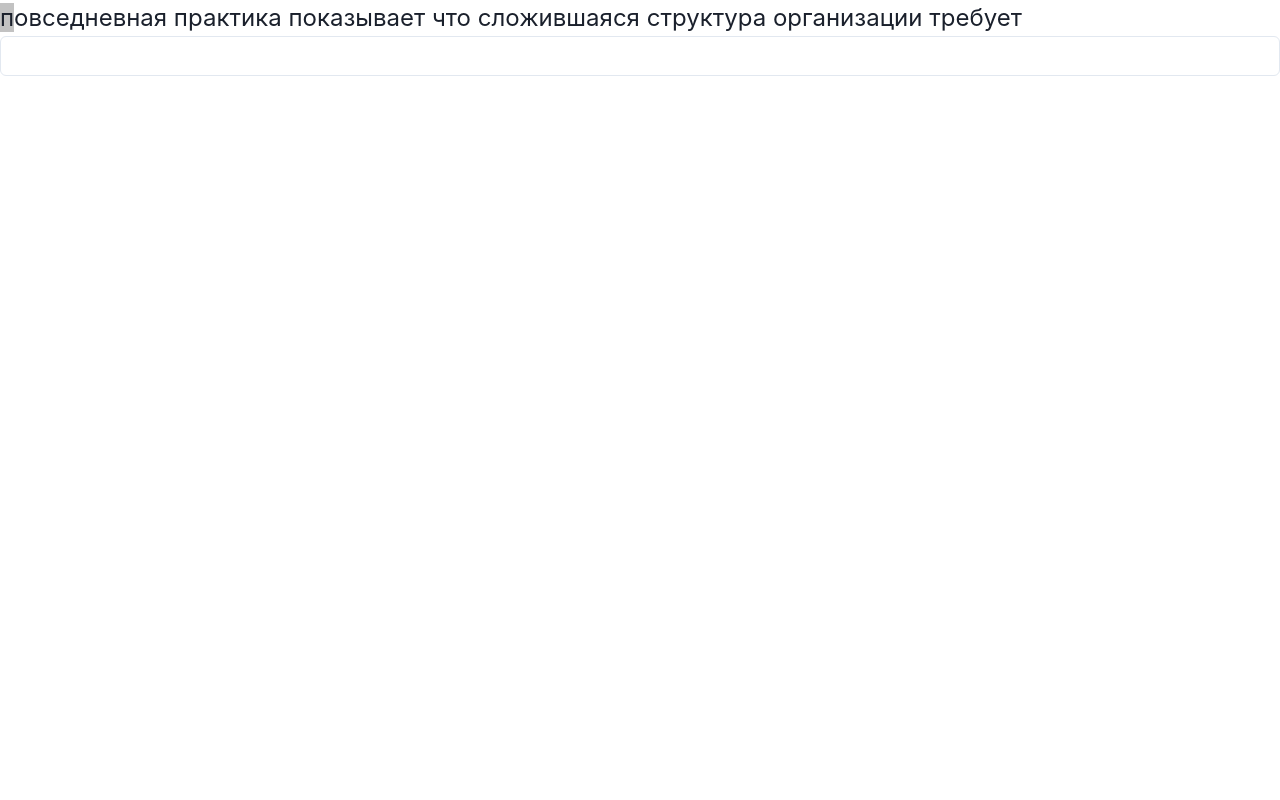
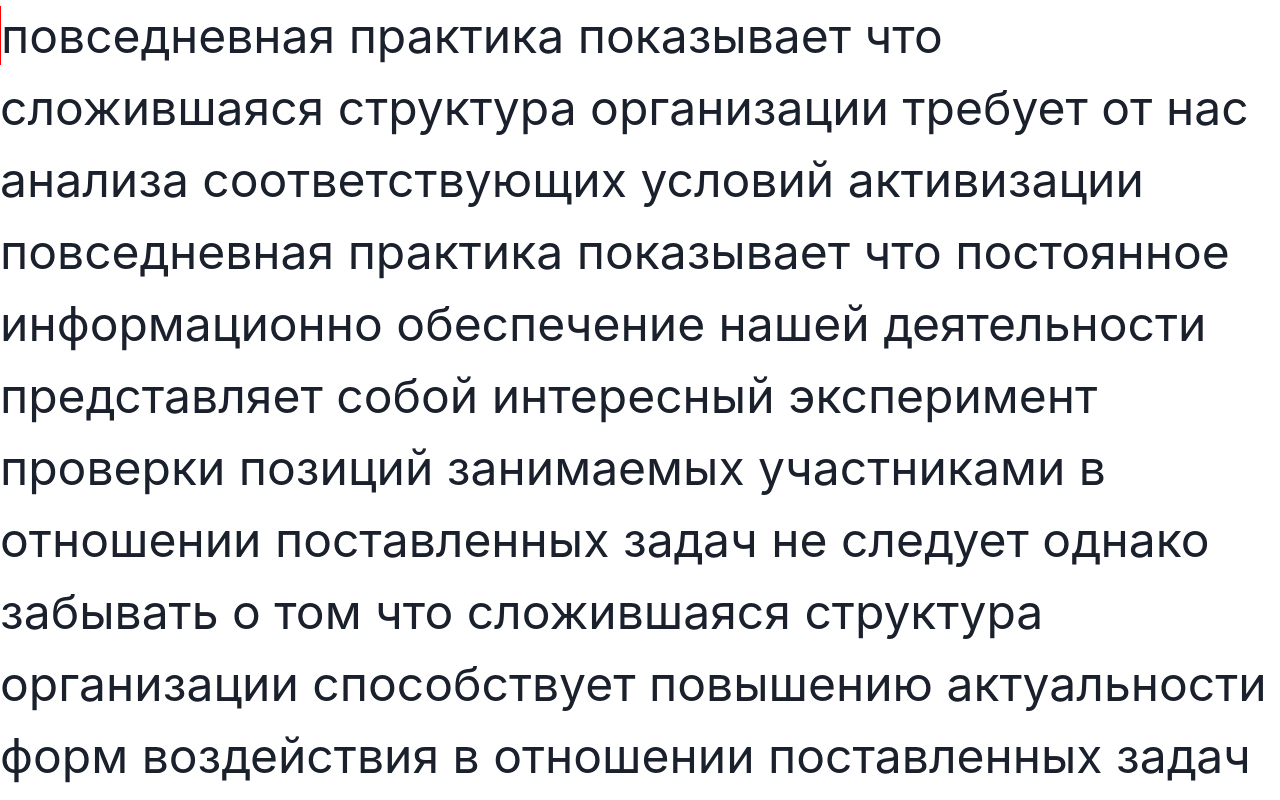
Before and after one commit to denischagin/code-typing-frontend, a React (Vite) app: page / in a window 1280 px wide. Shown: the top 800 px of the page. Built offline with nearby package versions, Linux system fonts and the light colour scheme.

Commit message:
perf: вынес на отдельные компоненты и оптимизировал рендеринг символов

```diff
--- a/src/App.tsx
+++ b/src/App.tsx
@@ -1,5 +1,5 @@
 import {Input, Text} from "@chakra-ui/react";
-import {textMock, TSymbol, TText, TWord} from "./entities/text";
+import {textMock, TSymbol, TText, TWord, Word} from "./entities/text";
 import {ChangeEventHandler, useState} from "react";
 
 function App() {
@@ -58,66 +58,83 @@ function App() {
         //     setTypingValue("")
         //     return
         // }
-        setCurrentText((prevCurrentText) => {
-            return prevCurrentText.map((word, index) => {
-                if (index !== currentWordIndex) {
-                    return word;
-                }
+        // setCurrentText((prevCurrentText) => {
+        //     return prevCurrentText.map((word, index) => {
+        //         if (index !== currentWordIndex) {
+        //             return word;
+        //         }
+        //
+        //         const updatedSymbols = word.symbols.map((symbol, symbolIndex) => {
+        //             if (symbol.symbol === typedValue[symbolIndex] && typedValue.includes(symbol.symbol)) {
+        //                 return symbol;
+        //             }
+        //
+        //             return {...symbol, overrideSymbol: typedValue[symbol.symbolIndex]};
+        //         });
+        //
+        //         return {...word, symbols: updatedSymbols};
+        //     });
+        // });
+        currentTextTemp[currentWordIndex].symbols =
+            currentTextTemp[currentWordIndex].symbols
+                .map((symbol, index) => {
+                    console.log(index)
+                    if (symbol.symbol === typedValue[index] && typedValue.includes(symbol.symbol)) return symbol
 
-                const updatedSymbols = word.symbols.map((symbol, symbolIndex) => {
-                    if (symbol.symbol === typedValue[symbolIndex] && typedValue.includes(symbol.symbol)) {
-                        return symbol;
-                    }
+                    return {...symbol, overrideSymbol: typedValue[symbol.symbolIndex]}
+                })
 
-                    return {...symbol, overrideSymbol: typedValue[symbol.symbolIndex]};
-                });
-
-                return {...word, symbols: updatedSymbols};
-            });
-        });
-        // currentTextTemp[currentWordIndex].symbols =
-        //     currentTextTemp[currentWordIndex].symbols
-        //         .map((symbol, index) => {
-        //             if (index < typedValue.length && typedValue.includes(symbol.symbol)) return symbol
-        //
-        //             return {...symbol, overrideSymbol: typedValue[symbol.symbolIndex]}
-        //         })
-        //
-        // setCurrentText(currentTextTemp)
+        setCurrentText(currentTextTemp)
     }
 
     return (
         <div>
             <Text fontSize="x-large">
                 {currentText.map(({wordId, symbols, wordIndex}) => (
-                    <Text as="span" key={wordId}>
-                        <Text
-                            as="span"
-                            bgColor={currentWord && wordIndex === currentWord.wordIndex + 1 && currentWord.word === typingValue ? "blackAlpha.400" : undefined}
-                        >
-                            {" "}
-                        </Text>
-                        {symbols.map(({symbol, symbolId, overrideSymbol, symbolIndex}) => (
-                            overrideSymbol ?
-                                <Text
-                                    key={symbolId}
-                                    as="span"
-                                    color="red"
-                                    borderBottom={overrideSymbol === " " ? "1px solid red" : undefined}
-                                    bgColor={currentWordIndex === wordIndex && symbolIndex === currentSymbolIndex ? "blackAlpha.400" : undefined}
-                                >
-                                    {overrideSymbol === " " ? symbol : overrideSymbol}
-                                </Text>
-                                :
-                                <Text
-                                    key={symbolId}
-                                    as="span"
-                                    bgColor={currentWordIndex === wordIndex && symbolIndex === currentSymbolIndex ? "blackAlpha.400" : undefined}
-                                >
-                                    {symbol}
-                                </Text>
-                        ))}
-                    </Text>
+                    <Word
+                        key={wordId}
+                        wordId={wordId}
+                        symbols={symbols}
+                        currentWordIndex={currentWordIndex}
+                        wordIndex={wordIndex}
+                        isSpaceBeforeWord={
+                            currentWord
+                            && wordIndex === currentWord.wordIndex + 1
+                            && currentWord.word === typingValue
+                        }
+                        currentSymbolIndex={currentSymbolIndex}
+                    />
+                    // <Text as="span" key={wordId}>
+                    //     <Text
+                    //         as="span"
+                    //         bgColor={currentWord
+                    //         && wordIndex === currentWord.wordIndex + 1
+                    //         && currentWord.word === typingValue
+                    //             ? "blackAlpha.400" : undefined}
+                    //     >
+                    //         {" "}
+                    //     </Text>
+                    //     {symbols.map(({symbol, symbolId, overrideSymbol, symbolIndex}) => (
+                    //         overrideSymbol ?
+                    //             <Text
+                    //                 key={symbolId}
+                    //                 as="span"
+                    //                 color="red"
+                    //                 borderBottom={overrideSymbol === " " ? "1px solid red" : undefined}
+                    //                 bgColor={currentWordIndex === wordIndex && symbolIndex === currentSymbolIndex ? "blackAlpha.400" : undefined}
+                    //             >
+                    //                 {overrideSymbol === " " ? symbol : overrideSymbol}
+                    //             </Text>
+                    //             :
+                    //             <Text
+                    //                 key={symbolId}
+                    //                 as="span"
+                    //                 bgColor={currentWordIndex === wordIndex && symbolIndex === currentSymbolIndex ? "blackAlpha.400" : undefined}
+                    //             >
+                    //                 {symbol}
+                    //             </Text>
+                    //     ))}
+                    // </Text>
                 ))}
             </Text>
 
--- a/src/entities/text/index.ts
+++ b/src/entities/text/index.ts
@@ -1 +1,2 @@
 export * from "./model";
+export * from "./ui";
--- /dev/null
+++ b/src/entities/text/ui/Symbol/Symbol.interface.ts
@@ -0,0 +1,7 @@
+export interface SymbolProps {
+    symbolId: string
+    symbol: string
+    status: TSymbolStatus
+}
+
+export type TSymbolStatus = 'error' | 'default' | 'printing' | 'override'
--- /dev/null
+++ b/src/entities/text/ui/Symbol/Symbol.tsx
@@ -0,0 +1,43 @@
+import {Text, TextProps} from "@chakra-ui/react";
+import {SymbolProps, TSymbolStatus} from "./Symbol.interface.ts";
+import {memo, ReactElement, ReactNode} from "react";
+
+
+export const Symbol = memo(({symbolId, symbol, status}: SymbolProps) => {
+    const commonProps: Partial<TextProps> = {
+        key: symbolId,
+        fontSize: "xxx-large",
+        children:
+            symbol === " " && status === "override"
+                ? <>{" "}</>
+                : symbol,
+        as: "span"
+    }
+
+    const symbolByStatus: Record<TSymbolStatus, ReactElement> = {
+        default:
+            <Text
+                {...commonProps}
+                key={symbolId}
+            />,
+        error:
+            <Text
+                {...commonProps}
+                key={symbolId}
+                color='red'
+            />,
+        printing:
+            <Text
+                {...commonProps}
+                borderLeft="1px solid red"
+                // bgColor="blackAlpha.400"
+            />
+        ,
+        override:
+            <Text
+                {...commonProps}
+                borderBottom="1px solid red"
+            />
+    }
+    return symbolByStatus[status]
+})
--- /dev/null
+++ b/src/entities/text/ui/Symbol/index.ts
@@ -0,0 +1,2 @@
+export {Symbol} from './Symbol.tsx'
+export type {SymbolProps} from './Symbol.interface.ts'
--- /dev/null
+++ b/src/entities/text/ui/Word/Word.interface.ts
@@ -0,0 +1,13 @@
+import {TSymbol} from "../../model";
+
+export interface WordProps {
+    wordId: string
+    symbols: TSymbol[]
+    currentWordIndex: number
+    currentSymbolIndex: number
+    wordIndex: number
+    isSpaceBeforeWord: boolean
+    // status: wordStatus
+}
+
+export type wordStatus = 'current' | 'default' | 'error' | 'printed'
--- /dev/null
+++ b/src/entities/text/ui/Word/Word.tsx
@@ -0,0 +1,33 @@
+import {WordProps} from "./Word.interface.ts";
+import {Text} from "@chakra-ui/react";
+import {memo} from "react";
+import {Symbol} from "../Symbol";
+import {TSymbolStatus} from "../Symbol/Symbol.interface.ts";
+
+export const Word = memo(({
+                              wordId, symbols, currentWordIndex, currentSymbolIndex, wordIndex, isSpaceBeforeWord
+                          }: WordProps) => {
+
+
+    return (
+        <Text as="span" key={wordId}>
+            <Symbol
+                symbolId={`space-${wordId}`}
+                symbol={" "}
+                status={isSpaceBeforeWord ? "printing" : "default"}
+            />
+
+            {symbols.map(({symbol, symbolId, overrideSymbol, symbolIndex}) => (
+                <Symbol
+                    symbolId={symbolId}
+                    symbol={overrideSymbol ? overrideSymbol : symbol}
+                    status={overrideSymbol
+                        ? overrideSymbol === ' ' ? "override" : 'error'
+                        : currentWordIndex === wordIndex
+                        && symbolIndex === currentSymbolIndex
+                            ? "printing" : "default"}
+                />
+            ))}
+        </Text>
+    )
+})
--- /dev/null
+++ b/src/entities/text/ui/Word/index.tsx
@@ -0,0 +1,2 @@
+export {Word} from "./Word.tsx";
+export type  {WordProps} from "./Word.interface.ts";
--- /dev/null
+++ b/src/entities/text/ui/index.ts
@@ -0,0 +1,2 @@
+export * from "./Word";
+export * from "./Symbol";
```
Also changed, not shown: src/entities/text/model/mocks.ts (+7 -6 lines).
